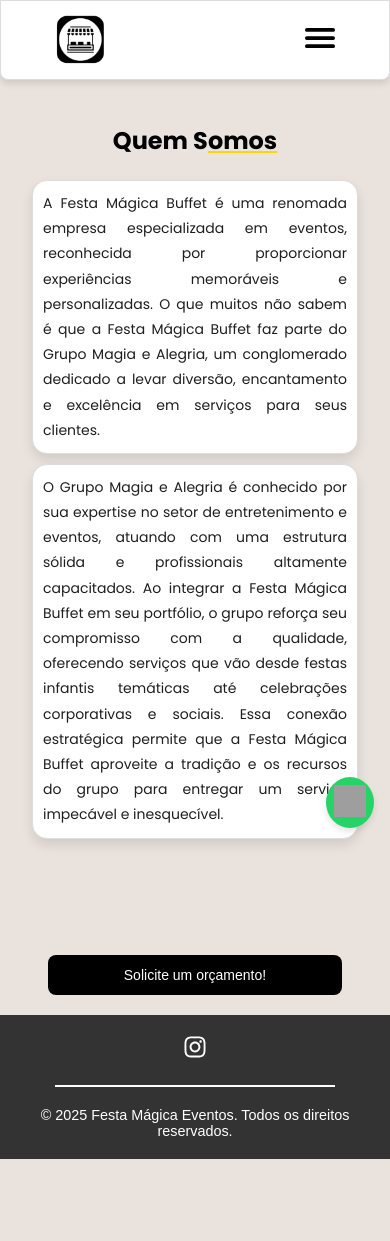
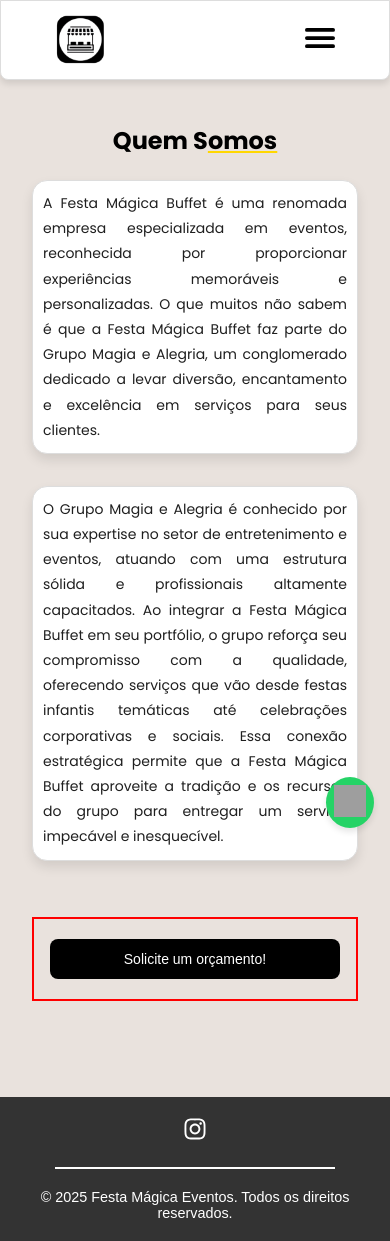
Before and after one commit to EoPablo/festamagica, a React (Vite) app: page /sobre in a window 390 px wide. Before the commit the page ends 1159 px from the top, so only its background shows below. Built offline with nearby package versions, Linux system fonts and the light colour scheme; grey boxes are pictures that could not be loaded.

Commit message:
alterações botão

```diff
--- a/src/components/Swiper/EventsComponent.module.css
+++ b/src/components/Swiper/EventsComponent.module.css
@@ -33,6 +33,6 @@
     }
 
     .swiperSlide{
-      display: none
+      display: none;
     }
   }
--- a/src/pages/sobre/Sobre.jsx
+++ b/src/pages/sobre/Sobre.jsx
@@ -24,11 +24,14 @@
 
         </article>
 
+        <div className={styles.buttonContainer}>
+            <Link to='/contato' className={styles.link}>
+                Solicite um orçamento!
+            </Link>
+        </div>
+
         <EventsComponent />
 
-        <Link to='/contato' className={styles.link}>
-            Solicite um orçamento!
-        </Link>
 
     </section>
   )
--- a/src/pages/sobre/sobre.module.css
+++ b/src/pages/sobre/sobre.module.css
@@ -1,19 +1,19 @@
 @import url('https://fonts.googleapis.com/css2?family=Poppins:ital,wght@0,400;0,700;1,700&display=swap');
 
 .container {
-  max-width: 50rem; /* 800px em rem */
+  max-width: 50rem;
   margin: 0 auto;
-  padding: 0 1.25rem; /* 20px em rem */
+  padding: 0 1.25rem;
   display: flex;
   flex-direction: column;
   align-items: center;
 }
 
 .title {
-  height: 3.75rem; /* 60px em rem */
-  max-width: 50rem; /* 800px em rem */
-  margin-top: 1.875rem; /* 30px em rem */
-  font-size: 2.25rem; /* 36px em rem */
+  height: 3.75rem;
+  max-width: 50rem;
+  margin-top: 1.875rem;
+  font-size: 2.25rem;
   font-family: "Poppins", sans-serif;
   display: flex;
   justify-content: center;
@@ -26,35 +26,35 @@
 }
 
 .text {
-  max-width: 50rem; /* 800px em rem */
-  margin: 0.625rem auto; /* 10px em rem */
-  padding: 1.25rem; /* 20px em rem */
+  max-width: 50rem;
+  margin: 0.625rem auto;
+  padding: 1.25rem;
   text-align: justify;
   line-height: 1.8;
   font-family: "Poppins", sans-serif;
-  font-size: 1.125rem; /* 18px em rem */
+  font-size: 1.125rem;
   color: #1f1f1f;
   background: #FFF;
   border: 1px solid #ddd;
-  border-radius: 0.9375rem; /* 15px em rem */
-  box-shadow: 0 0.375rem 0.75rem rgba(0, 0, 0, 0.1); /* 6px 12px em rem */
+  border-radius: 0.9375rem;
+  box-shadow: 0 0.375rem 0.75rem rgba(0, 0, 0, 0.1);
+  margin-bottom: 2rem; /* Aumenta o espaçamento entre o texto e o botão */
 }
 
 .link {
   background-color: #000;
   color: #fff;
   border: none;
-  padding: 0.9375rem 2rem; /* 15px 32px em rem */
+  padding: 0.9375rem 2rem;
   text-align: center;
   text-decoration: none;
   display: inline-block;
-  font-size: 1rem; /* 16px em rem */
+  font-size: 1rem;
   cursor: pointer;
-  border-radius: 0.5rem; /* 8px em rem */
+  border-radius: 0.5rem;
   transition: all 0.3s ease;
-  max-width: 18.75rem; /* 300px em rem */
-  margin: 1.25rem auto; /* 20px em rem */
-  width: 40%;
+  max-width: 18.75rem;
+  margin: 1.25rem auto;
   display: flex;
   justify-content: center;
   align-items: center;
@@ -64,49 +64,74 @@
   background-color: #E9E2DD;
   color: #000;
   font-weight: bold;
-  box-shadow: 0px 0.25rem 0.375rem rgba(0, 0, 0, 0.2); /* 4px 6px em rem */
+  box-shadow: 0px 0.25rem 0.375rem rgba(0, 0, 0, 0.2);
 }
 
 .link:focus {
   outline: none;
-  box-shadow: 0 0 0.5rem rgba(0, 123, 255, 0.6); /* 8px em rem */
+  box-shadow: 0 0 0.5rem rgba(0, 123, 255, 0.6);
+}
+
+.buttonContainer {
+  display: flex;
+  justify-content: center; /* Centraliza horizontalmente */
+  align-items: center; /* Centraliza verticalmente (se necessário) */
+  width: 100%;
+  margin-top: 1.5rem; /* Ajuste conforme necessário */
 }
 
 /* Responsividade */
-@media (max-width: 48rem) { /* 768px em rem */
+@media (max-width: 48rem) {
+  ._swiperContainer_ub2tm_1{
+    display: none;
+  }
+
   .container {
-    padding: 0 2rem; /* Aumentando o padding para melhorar a margem em telas menores */
+    padding: 0 2rem;
   }
 
   .title {
-    font-size: 1.75rem; /* 28px em rem */
+    font-size: 1.75rem;
   }
 
   .text {
-    font-size: 1rem; /* 16px em rem */
-    padding: 1rem; /* Ajuste no padding */
+    font-size: 1rem;
+    padding: 1rem;
   }
 
   .link {
-    padding: 0.75rem 1.5rem; /* Ajustando o padding para dispositivos móveis */
-    font-size: 0.875rem; /* Ajuste do tamanho da fonte */
-    width: 80%; /* Torna o link mais responsivo em dispositivos móveis */
+    padding: 0.75rem 1.5rem;
+    font-size: 0.875rem;
+    max-width: 100%;
+  }
+
+  .buttonContainer {
+    width: 100%;
+    display: flex;
+    justify-content: center;
+    border: 2px solid red;
   }
 }
 
-@media (max-width: 30rem) { /* 480px em rem */
+@media (max-width: 30rem) {
   .title {
-    font-size: 1.5rem; /* 24px em rem */
+    font-size: 1.5rem;
   }
 
   .text {
-    font-size: 0.875rem; /* 14px em rem */
-    padding: 0.625rem; /* 10px em rem */
-    margin-bottom: 0px;
+    font-size: 0.875rem;
+    padding: 0.625rem;
   }
 
   .link {
-    width: 90%; /* Maior largura do link em dispositivos muito pequenos */
-    padding: 0.75rem 1rem; /* Ajusta o padding para melhorar a interação */
+    padding: 0.75rem 1rem;
+    width: 90%; /* Faz o botão ocupar a largura quase total */
+    text-align: center; /* Garante que o texto fique centralizado */
+  }
+
+  .buttonContainer {
+    display: flex;
+    justify-content: center;
+    width: 100%;
   }
 }
```
